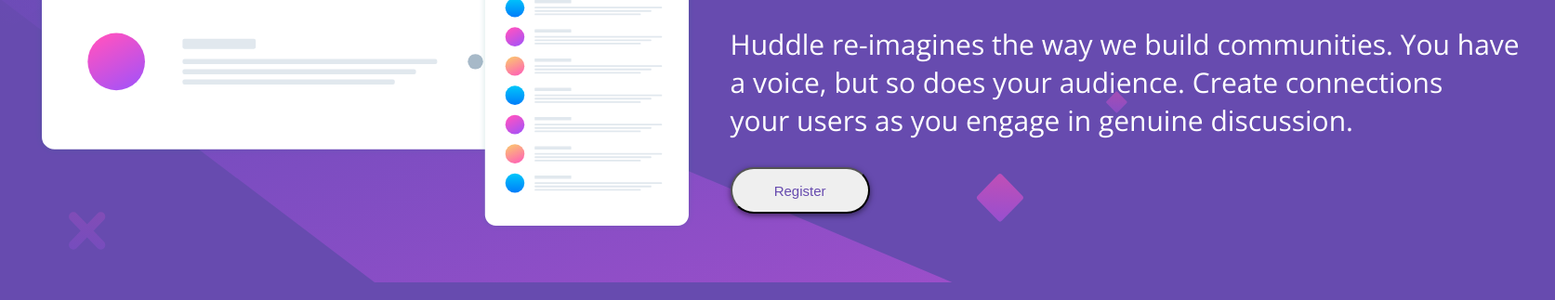
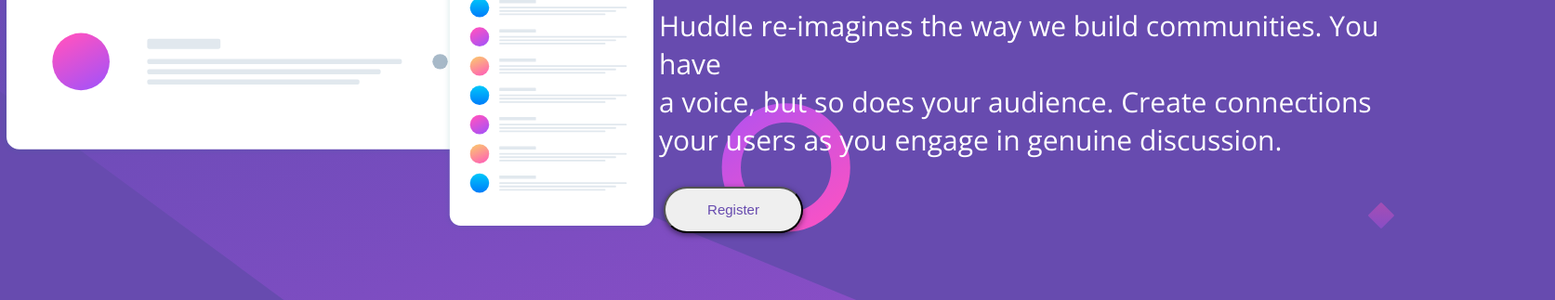
Before and after one commit to mohasallal/Huddle, a plain HTML site: page index.html in a window 1280 px wide. Shown: the part 496-819 px from the top of the page at 93% size, 1673 px wide, since content can reach past the window. Drawn offline with nearby package versions, Linux system fonts and the light colour scheme.

Commit message:
Update style.css

```diff
--- a/style.css
+++ b/style.css
@@ -6,13 +6,11 @@
     padding: 0;
     box-sizing: border-box;
     width: 100dvw;
-    min-width: 1673px;
-    height: 100dvh;
+    min-width: 1545px;
     background-color: hsl(257, 40%, 49%);
     background-image: url(./Attachments/bg-desktop.svg);
     background-repeat: no-repeat;
-    background-position: cover;
-    background-size: 100dvw 100dvh;
+    background-size: cover;
     color: white;
 }
 
@@ -39,6 +37,7 @@
 }
 
 button {
+    margin-left: 5px;
     width: 150px;
     height: 50px;
     filter: drop-shadow(0.5px 2px 3px rgba(0, 0, 0, 0.5));
```
